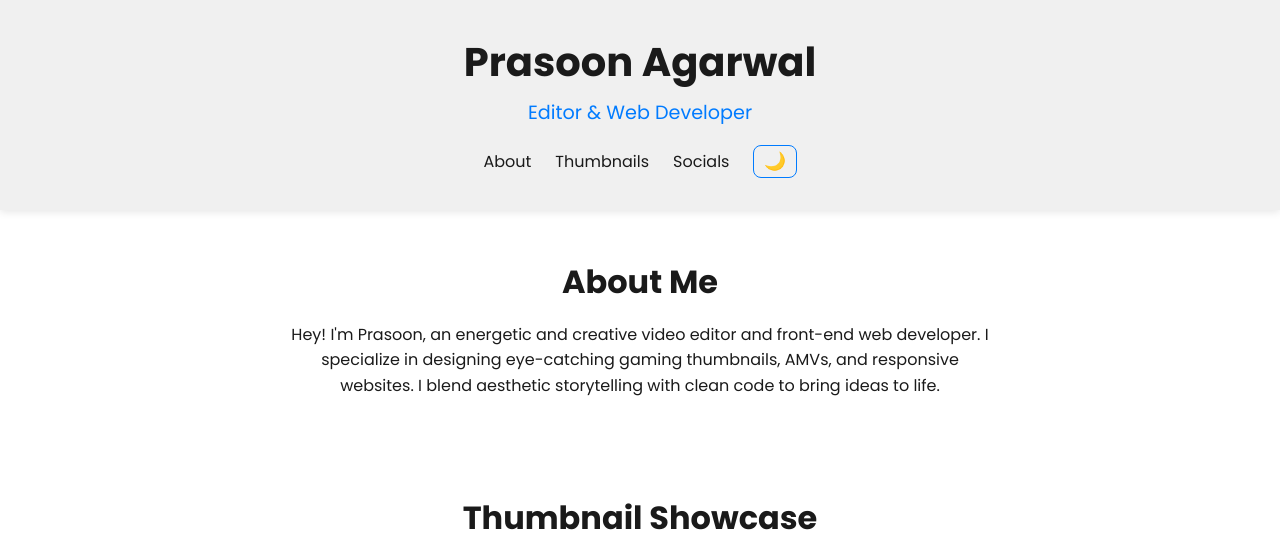
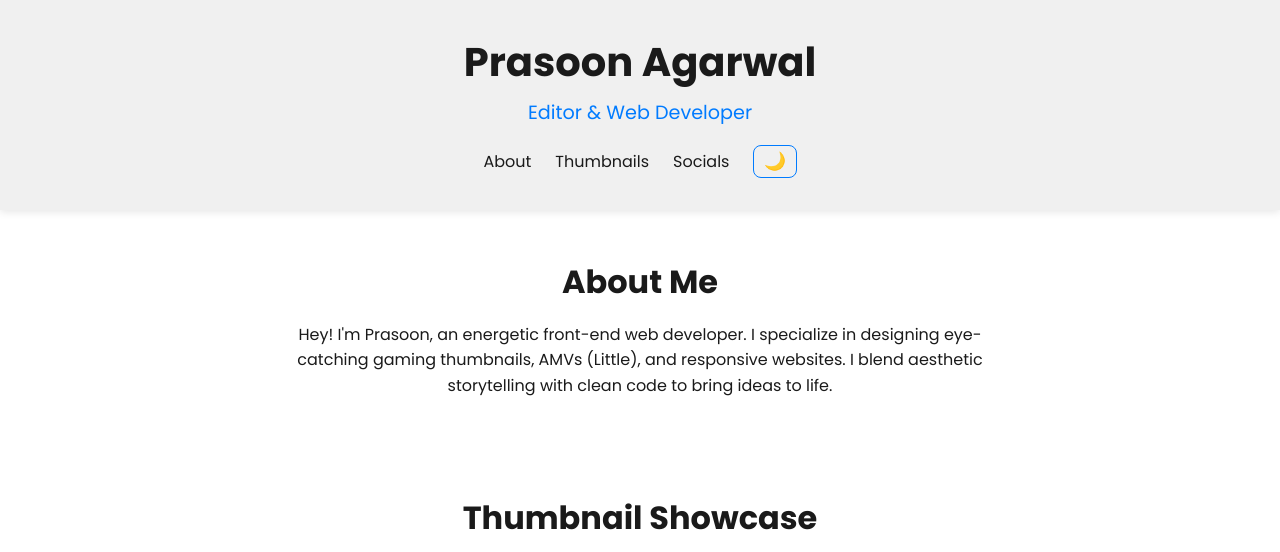
Before and after one commit to PrasoonAgarwal0/prasoon-portfolio, a plain HTML site: page index.html in a window 1280 px wide. Shown: the top 552 px of the page. Drawn offline with Linux system fonts and the light colour scheme.

Commit message:
Update index.html

```diff
--- a/index.html
+++ b/index.html
@@ -28,8 +28,8 @@
   <section id="about">
     <h2>About Me</h2>
     <p>
-      Hey! I'm Prasoon, an energetic and creative video editor and front-end web developer. I specialize in
-      designing eye-catching gaming thumbnails, AMVs, and responsive websites. I blend aesthetic storytelling
+      Hey! I'm Prasoon, an energetic front-end web developer. I specialize in
+      designing eye-catching gaming thumbnails, AMVs (Little), and responsive websites. I blend aesthetic storytelling
       with clean code to bring ideas to life.
     </p>
   </section>
```
